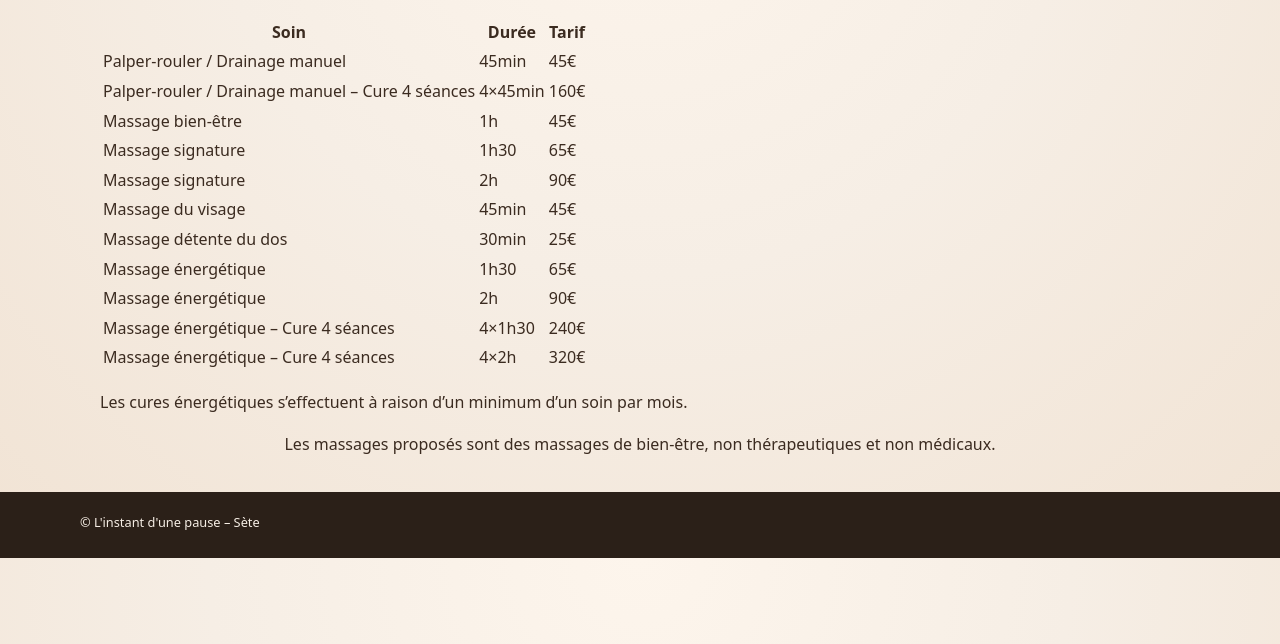
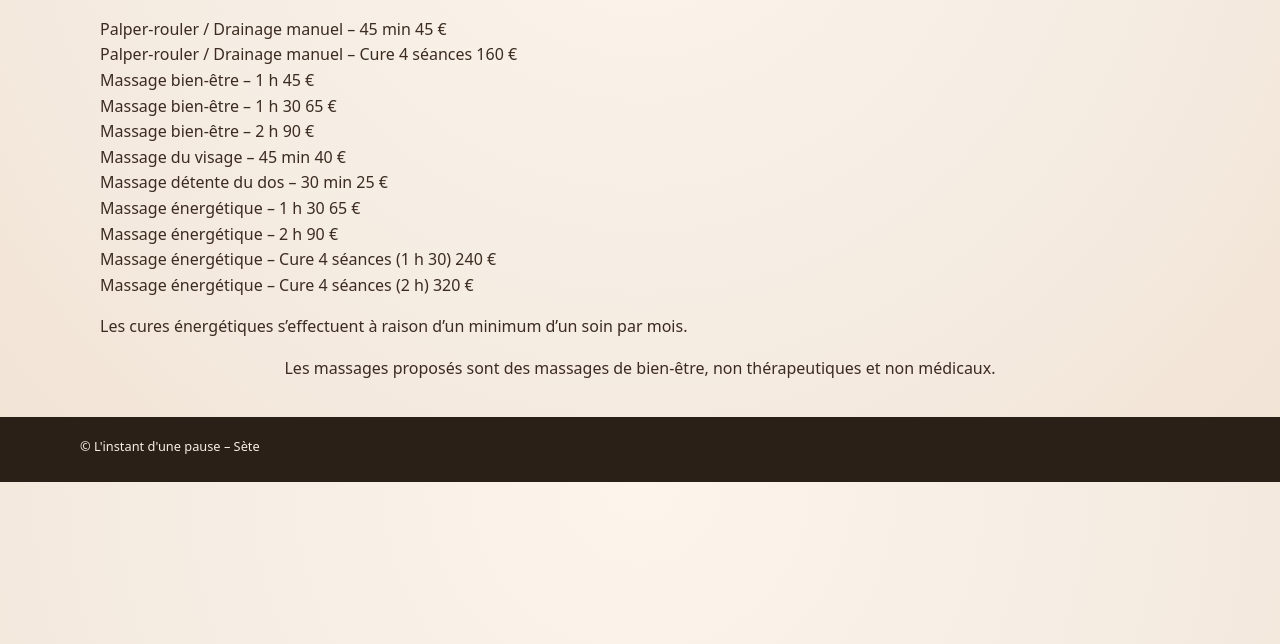
Before and after one commit to sophievallier-lgtm/L-instant-d-une-pause-S-te-, a plain HTML site: page tarifs.html in a window 1280 px wide. Shown: the part 156-800 px from the top of the page. Drawn offline with nearby package versions, Linux system fonts and the light colour scheme.

Commit message:
Update tarifs.html

```diff
--- a/tarifs.html
+++ b/tarifs.html
@@ -56,83 +56,75 @@ document.getElementById("menu-btn").onclick = function () {
     <section class="section">
         <h1 class="page-title">Tarifs</h1>
 
-        <table class="table-tarifs">
-            <thead>
-                <tr>
-                    <th>Soin</th>
-                    <th>Durée</th>
-                    <th>Tarif</th>
-                </tr>
-            </thead>
-          <tbody>
+  <div class="tarifs-list">
 
-  <tr>
-    <td>Palper-rouler / Drainage manuel</td>
-    <td>45min</td>
-    <td>45€</td>
-  </tr>
+  <div class="tarif-line">
+    <span class="tarif-name">Palper-rouler / Drainage manuel – 45 min</span>
+    <span class="tarif-dots"></span>
+    <span class="tarif-price">45 €</span>
+  </div>
 
-  <tr>
-    <td>Palper-rouler / Drainage manuel – Cure 4 séances</td>
-    <td>4×45min</td>
-    <td>160€</td>
-  </tr>
+  <div class="tarif-line">
+    <span class="tarif-name">Palper-rouler / Drainage manuel – Cure 4 séances</span>
+    <span class="tarif-dots"></span>
+    <span class="tarif-price">160 €</span>
+  </div>
 
-  <tr>
-    <td>Massage bien-être</td>
-    <td>1h</td>
-    <td>45€</td>
-  </tr>
+  <div class="tarif-line">
+    <span class="tarif-name">Massage bien-être – 1 h</span>
+    <span class="tarif-dots"></span>
+    <span class="tarif-price">45 €</span>
+  </div>
 
-  <tr>
-    <td>Massage signature</td>
-    <td>1h30</td>
-    <td>65€</td>
-  </tr>
+  <div class="tarif-line">
+    <span class="tarif-name">Massage bien-être – 1 h 30</span>
+    <span class="tarif-dots"></span>
+    <span class="tarif-price">65 €</span>
+  </div>
 
-  <tr>
-    <td>Massage signature</td>
-    <td>2h</td>
-    <td>90€</td>
-  </tr>
+  <div class="tarif-line">
+    <span class="tarif-name">Massage bien-être – 2 h</span>
+    <span class="tarif-dots"></span>
+    <span class="tarif-price">90 €</span>
+  </div>
 
-  <tr>
-    <td>Massage du visage</td>
-    <td>45min</td>
-    <td>45€</td>
-  </tr>
+  <div class="tarif-line">
+    <span class="tarif-name">Massage du visage – 45 min</span>
+    <span class="tarif-dots"></span>
+    <span class="tarif-price">40 €</span>
+  </div>
 
-  <tr>
-    <td>Massage détente du dos</td>
-    <td>30min</td>
-    <td>25€</td>
-  </tr>
+  <div class="tarif-line">
+    <span class="tarif-name">Massage détente du dos – 30 min</span>
+    <span class="tarif-dots"></span>
+    <span class="tarif-price">25 €</span>
+  </div>
 
-  <tr>
-    <td>Massage énergétique</td>
-    <td>1h30</td>
-    <td>65€</td>
-  </tr>
+  <div class="tarif-line">
+    <span class="tarif-name">Massage énergétique – 1 h 30</span>
+    <span class="tarif-dots"></span>
+    <span class="tarif-price">65 €</span>
+  </div>
 
-  <tr>
-    <td>Massage énergétique</td>
-    <td>2h</td>
-    <td>90€</td>
-  </tr>
+  <div class="tarif-line">
+    <span class="tarif-name">Massage énergétique – 2 h</span>
+    <span class="tarif-dots"></span>
+    <span class="tarif-price">90 €</span>
+  </div>
 
-  <tr>
-    <td>Massage énergétique – Cure 4 séances</td>
-    <td>4×1h30</td>
-    <td>240€</td>
-  </tr>
+  <div class="tarif-line">
+    <span class="tarif-name">Massage énergétique – Cure 4 séances (1 h 30)</span>
+    <span class="tarif-dots"></span>
+    <span class="tarif-price">240 €</span>
+  </div>
 
-  <tr>
-    <td>Massage énergétique – Cure 4 séances</td>
-    <td>4×2h</td>
-    <td>320€</td>
-  </tr>
+  <div class="tarif-line">
+    <span class="tarif-name">Massage énergétique – Cure 4 séances (2 h)</span>
+    <span class="tarif-dots"></span>
+    <span class="tarif-price">320 €</span>
+  </div>
 
-</table>
+</div>
 
 <p class="note-tarifs">
   Les cures énergétiques s’effectuent à raison d’un minimum d’un soin par mois.
```
